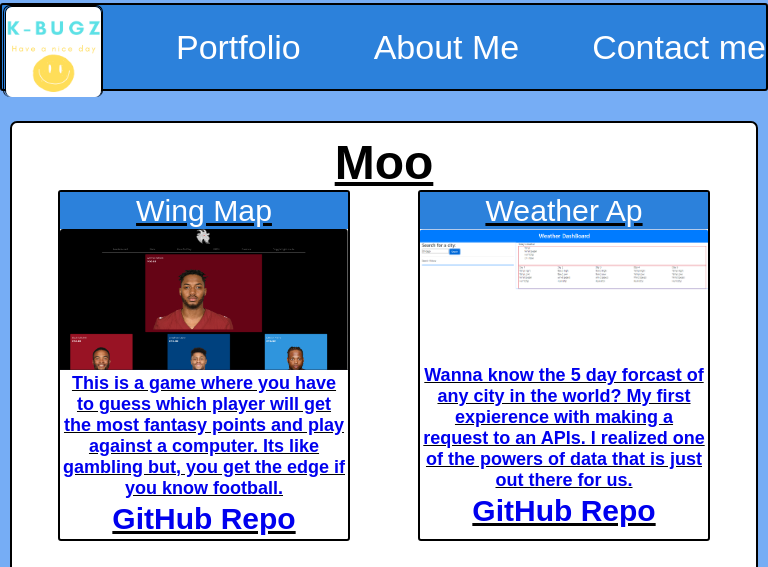
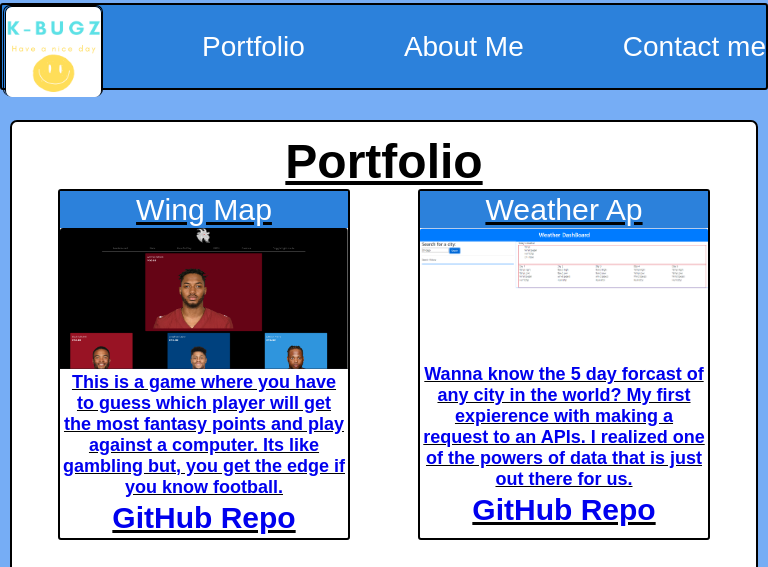
Before and after one commit to K-Bugz/Bug-Portfolio, a plain HTML site: page index.html in a window 768 px wide. Shown: the top 567 px of the page. Drawn offline with nearby package versions, Linux system fonts and the light colour scheme.

Commit message:
update h1 name and media queries

```diff
--- a/assets/css/style.css
+++ b/assets/css/style.css
@@ -61,12 +61,12 @@ header{
 /* Media quieries for topnavbar */
 @media only screen and (max-width: 869px) and (min-width: 600px) {
     .topnav{
-        font-size: 34px;
+        font-size: 28px;
     }
 }
 @media only screen and (max-width: 599px) and (min-width: 420px) {
     .topnav{
-        font-size: 24px;
+        font-size: 22px;
     }
 }
 @media only screen and (max-width: 475px) and (min-width: 340px) {
--- a/index.html
+++ b/index.html
@@ -26,7 +26,7 @@
     <main>
 
         <!-- Portfolio Section -->
-        <h1 id="portfolio">Moo
+        <h1 id="portfolio">Portfolio
             <section class="cards">
                 <!-- WingMap -->
                 <article class="card">
@@ -37,8 +37,7 @@
                         <div class="card-body">
                             <p class="card-text">This is a game where you have to guess which player will get the most
                                 fantasy points and play against a computer. Its like gambling but, you get the edge if
-                                you
-                                know football. </p>
+                                you know football. </p>
                     </a>
                     <p class="repo">
                         <a href="https://github.com/K-Bugz/wing-map" target="_blank">GitHub
```
